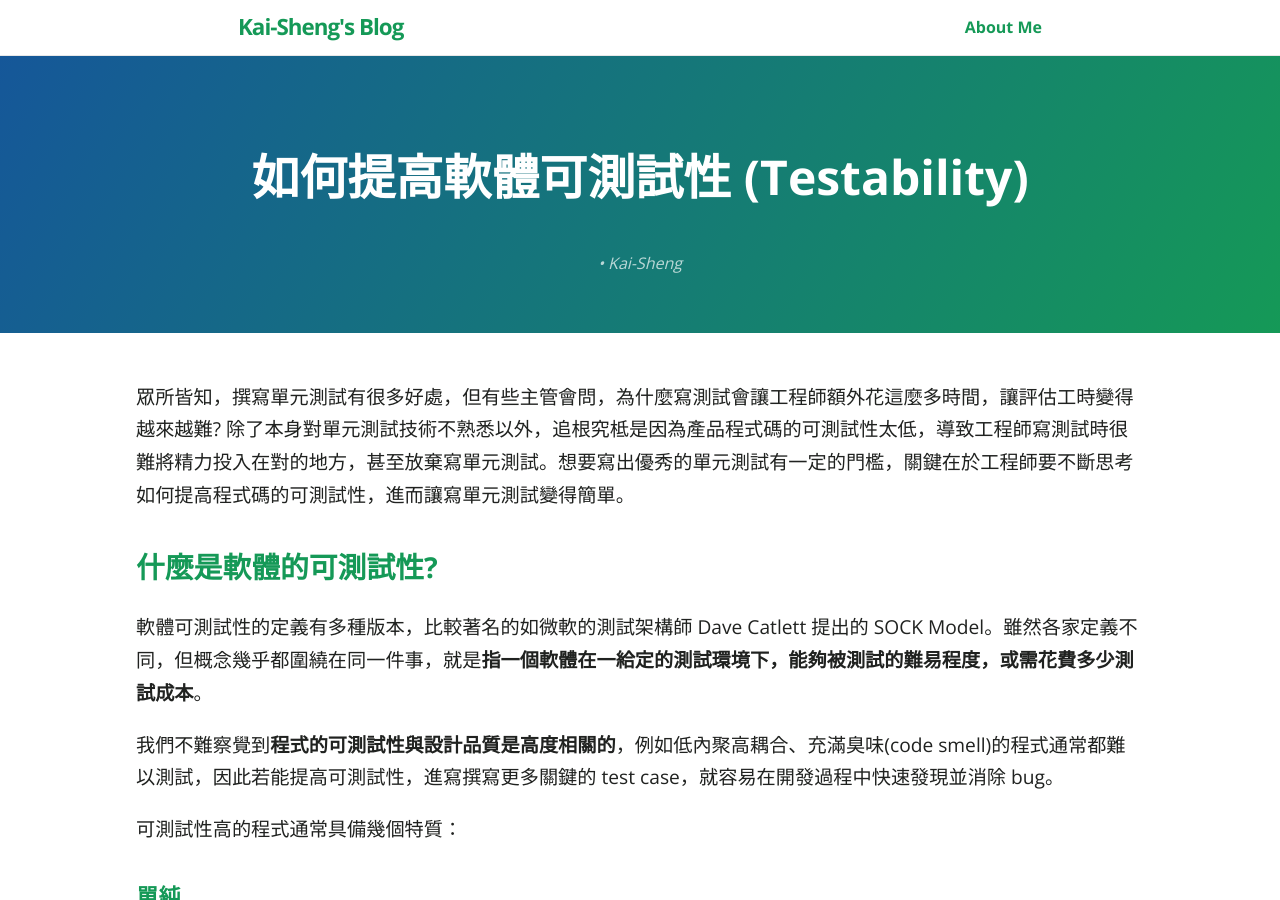
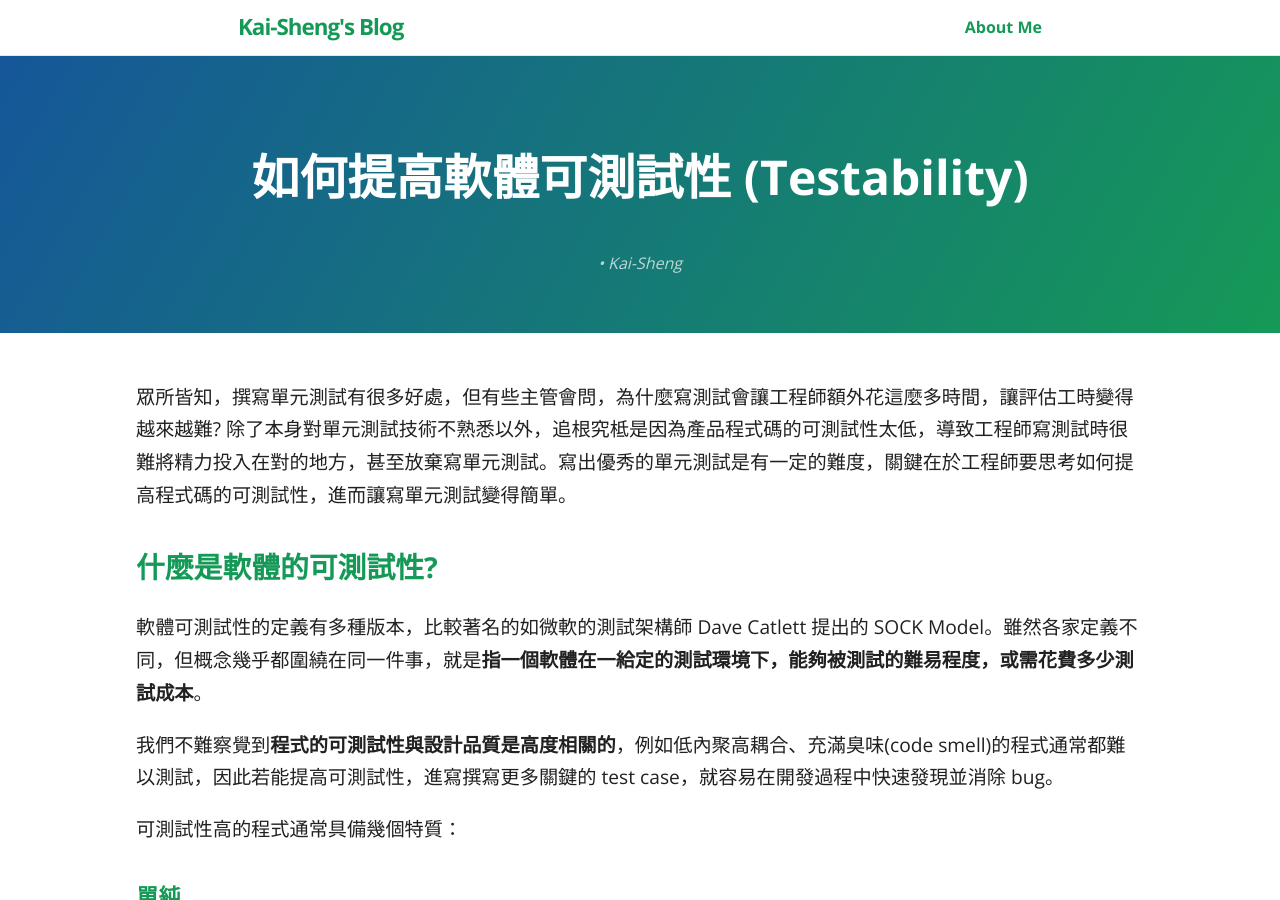
Before and after one commit to KaiSheng714/KaiSheng714.github.io, a Jekyll site: the page built from 2022-07-06-testability.md, in a window 1280 px wide and 900 px high. Built offline with Jekyll 4.4.1, drawn with Linux system fonts in a browser that asks for light colours; comment, search, counter and statistics services are not loaded; some of the changed text lies outside the part shown.

Commit message:
testability

```diff
--- a/2022-07-06-testability.md
+++ b/2022-07-06-testability.md
@@ -7,7 +7,7 @@
 image: /assets/image/testability.png
 ---
 
-眾所皆知，撰寫單元測試有很多好處，但有些主管會問，為什麼寫測試會讓工程師額外花這麼多時間，讓評估工時變得越來越難? 除了本身對單元測試技術不熟悉以外，追根究柢是因為產品程式碼的可測試性太低，導致工程師寫測試時很難將精力投入在對的地方，甚至放棄寫單元測試。想要寫出優秀的單元測試有一定的門檻，關鍵在於工程師要不斷思考如何提高程式碼的可測試性，進而讓寫單元測試變得簡單。
+眾所皆知，撰寫單元測試有很多好處，但有些主管會問，為什麼寫測試會讓工程師額外花這麼多時間，讓評估工時變得越來越難? 除了本身對單元測試技術不熟悉以外，追根究柢是因為產品程式碼的可測試性太低，導致工程師寫測試時很難將精力投入在對的地方，甚至放棄寫單元測試。寫出優秀的單元測試是有一定的難度，關鍵在於工程師要思考如何提高程式碼的可測試性，進而讓寫單元測試變得簡單。
 
 
 ## **什麼是軟體的可測試性?**
@@ -31,6 +31,8 @@
 容易驗證程式的結果是否正確，才能降低測試的難度。如果程式的回傳值、內部狀態、外在行為不容易驗證，那麼這個程式就不容易測試。
 
 
+-----
+
 ## **軟體可測試性的重要**
 軟體可測試性高，通常就意味著程式碼的品質也高，做出來的產品才會好用。
 
@@ -42,7 +44,7 @@
 
 ## **如何提高可測試性**
 
-### **1. Test-Driven Development (TDD) **
+### **1. Test-Driven Development (TDD)**
 
 TDD 是一種**先寫測試再開發程式的開發技巧**，
 
@@ -90,6 +92,7 @@
 一個更為極端的做法是:避免使用任何的靜態方法。這樣的話,每一段邏輯都是一個類實例的一部分,使得這段邏輯更容易替換。有些進行單元測試或者測試驅動開發的人不喜歡使用單例,原因之一就是單例缺少可替換性。單例是靜態的公共共享資源,很難重寫它們。
 要完全避免使用靜態方法可能會過於困難,但是你可以嘗試在應用程序中盡量少使用單例或者靜態方法,這樣在測試時會變得容易一些。
 
+-----
 
 ## **結語**
 
@@ -116,3 +119,5 @@
 https://www.ithome.com.tw/voice/88062
 
 https://www.youtube.com/watch?v=fr1E9aVnBxw
+
+https://www.youtube.com/watch?v=wEhu57pih5w
```
Also changed, not shown: other parts of 2022-07-06-testability.md (+1 -1 lines).
